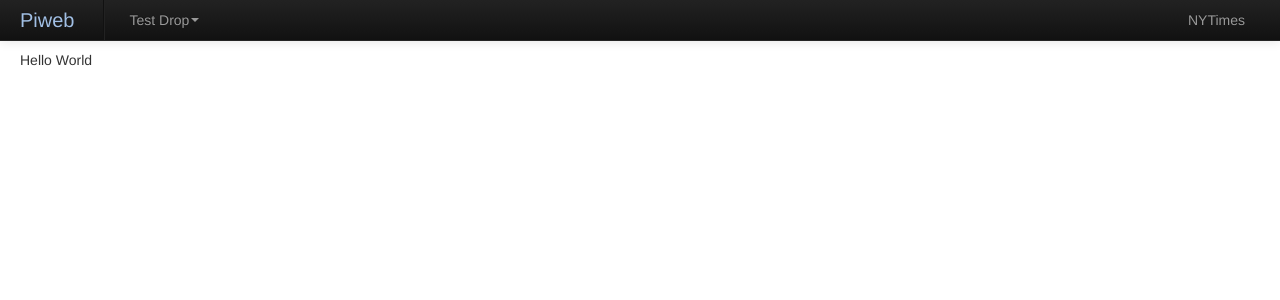
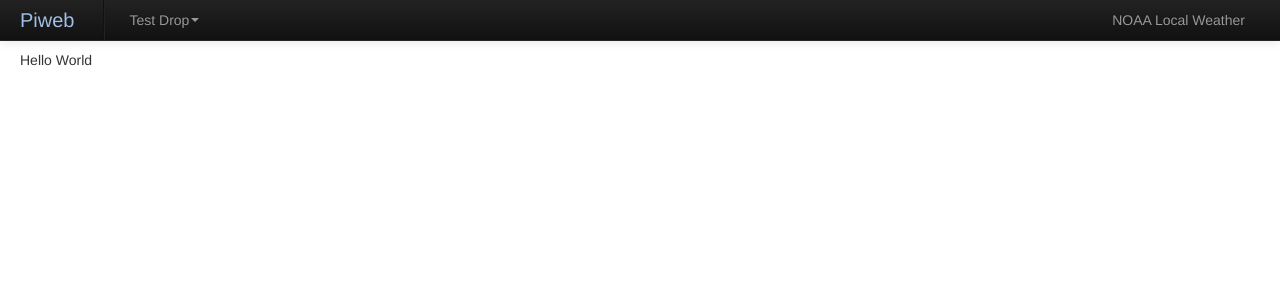
Before and after one commit to lakehousepi/piweb.site, a Django app: page / in a window 1280 px wide. Shown: the top 300 px of the page. Run offline with Django 3.2, Linux system fonts and the light colour scheme; data comes from the database, SQL or seed files in the repository; parts of the project's set-up code (start-up, migrations or seed data) failed here and were passed over; some libraries are stand-ins or nearby versions.

Commit message:
Adding local weather

```diff
--- a/piweb/piweb/templates/base.html
+++ b/piweb/piweb/templates/base.html
@@ -52,7 +52,7 @@
                         </ul>
                         <div class="pull-right">
                             <ul class="nav pull-right">
-															<li><a href="http://www.nytimes.com">NYTimes</a></li>
+															<li><a href=http://forecast.weather.gov/MapClick.php?lat=41.88200&lon=-72.978&unit=0&lg=english&FcstType=graphical>NOAA Local Weather</a></li>
                             </ul><!--right side stuff-->
                         </div><!--pull-right-->
                     </div><!--nav-collapse-->
```
